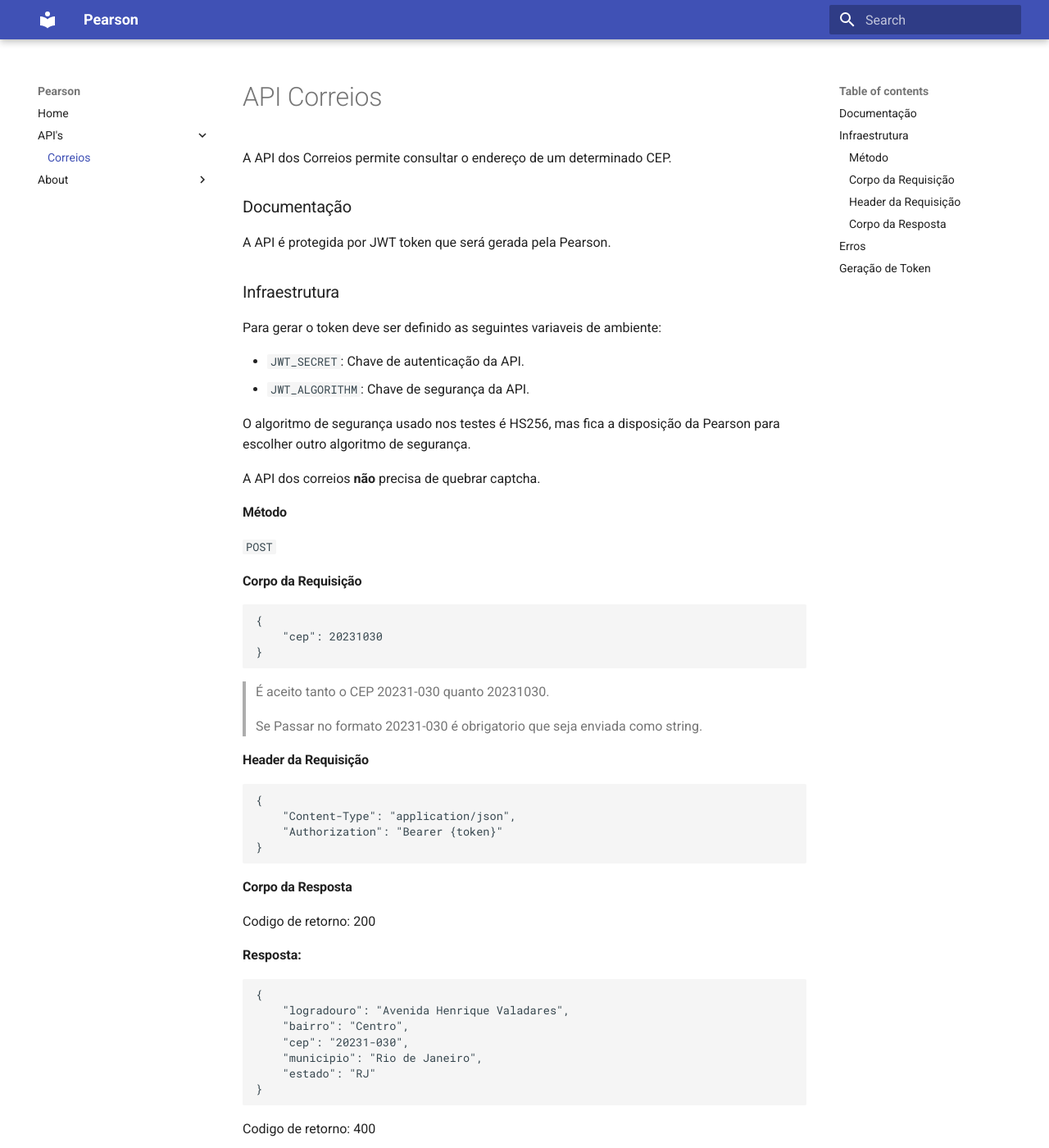
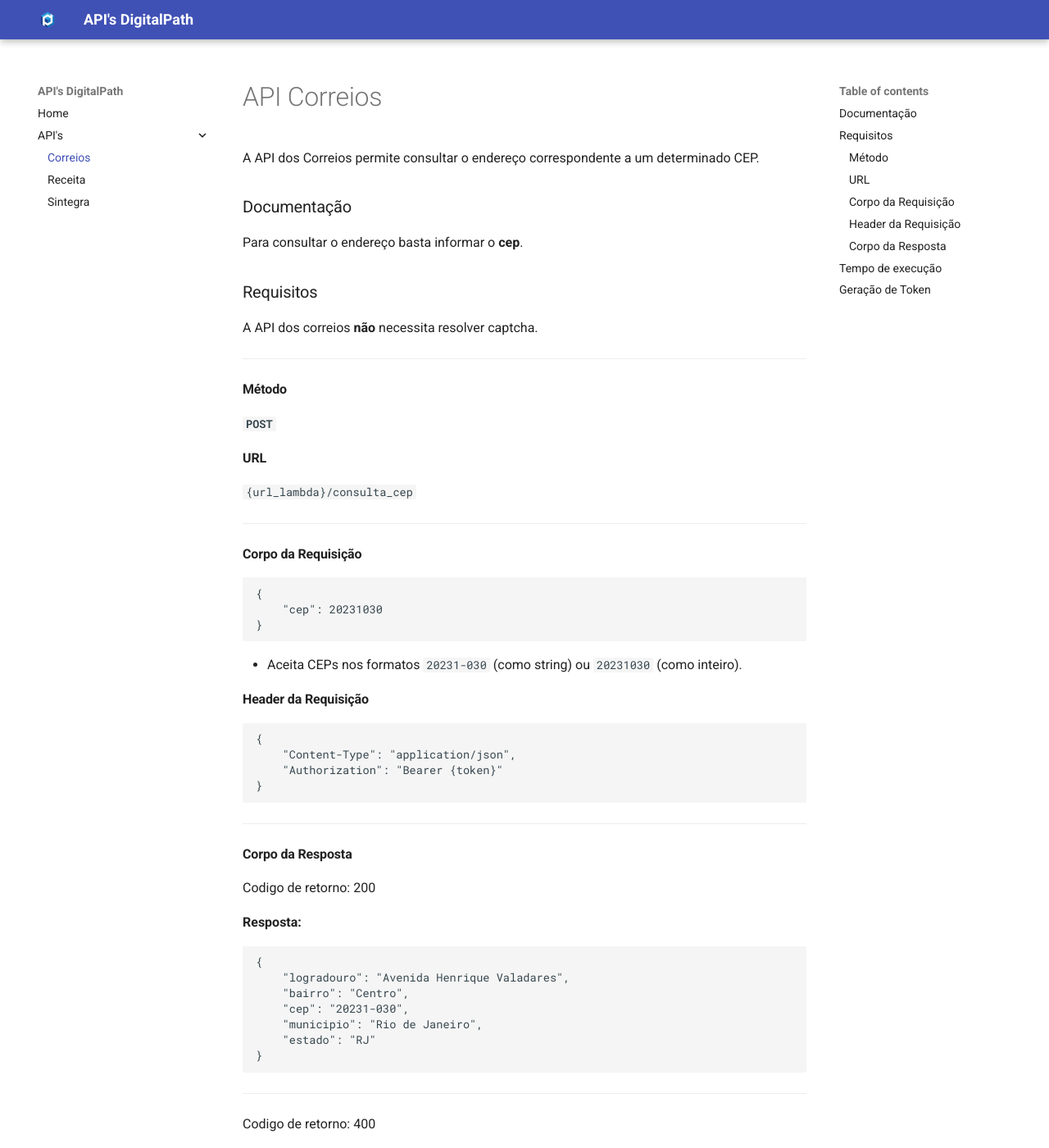
Before and after one commit to digital-path/documentacao-api-pearson, an MkDocs documentation site: the page built from docs/correios.md, in a window 1280 px wide and 1400 px high. Shown: the whole window at 82% size. Built offline with MkDocs 1.6.1 and Material for MkDocs 9.7.7, drawn with Linux system fonts in a browser that asks for light colours; some of the changed text lies outside the part shown.

Commit message:
Mudando a url das apis

````diff
--- a/docs/correios.md
+++ b/docs/correios.md
@@ -1,23 +1,22 @@
 # API Correios
-A API dos Correios permite consultar o endereço de um determinado CEP.
+A API dos Correios permite consultar o endereço correspondente a um determinado CEP.
 
 ### Documentação
 
-A API é protegida por JWT token que será gerada pela Pearson.
+Para consultar o endereço basta informar o **cep**.
 
-### Infraestrutura
-Para gerar o token deve ser definido as seguintes variaveis de ambiente:
+### Requisitos
+A API dos correios **não** necessita resolver captcha.
 
-- `JWT_SECRET`: Chave de autenticação da API.
-- `JWT_ALGORITHM`: Chave de segurança da API.
-
-O algoritmo de segurança usado nos testes é HS256, mas fica a disposição da Pearson para escolher outro algoritmo de segurança.
-
-A API dos correios **não** precisa de quebrar captcha.
+---
 
 #### Método
-`POST`
+**`POST`**
 
+#### URL
+`{url_lambda}/consulta_cep`
+
+---
 
 #### Corpo da Requisição
 ```json
@@ -26,9 +25,9 @@
 }
 ```
 
-> É aceito tanto o CEP 20231-030 quanto 20231030.
->
-> Se Passar no formato 20231-030 é obrigatorio que seja enviada como string.
+- Aceita CEPs nos formatos `20231-030` (como string) ou `20231030` (como inteiro).
+
+
 #### Header da Requisição
 ```json
 {
@@ -36,6 +35,9 @@
     "Authorization": "Bearer {token}"
 }
 ```
+
+---
+
 
 #### Corpo da Resposta
 Codigo de retorno: 200
@@ -50,6 +52,7 @@
     "estado": "RJ"
 }
 ```
+---
 
 Codigo de retorno: 400
 
@@ -61,10 +64,17 @@
 ```
 Motivo da falha: CEP inválido
 
+---
 
+### Tempo de execução
+Nos testes locais, o tempo médio foi de `160 milisegundos`.
 
-### Erros
-Quando um CEP não for informado corretamente, será retornado um erro:
+```mermaid
+pie title Tempo de Execução
+    "Requisição" : 0.2
+    "Extração" : 0.4
+    "Resposta" : 0.2
+```
 
 ### Geração de Token
-Para gerar um token de acesso, basta acessar a API de autenticação da Pearson.
+O token jwt será disponibilizado pela [DigitalPath](https://digitalpath.com.br).
--- a/mkdocs.yml
+++ b/mkdocs.yml
@@ -1,10 +1,15 @@
-site_name: Pearson
+site_name: API's DigitalPath
 theme:
   name: material
+  favicon: assets/digital.png
+  logo: assets/digital.png
+
 nav:
   - Home: 'index.md'
   - "API's":
     - 'Correios': 'correios.md'
-  - About:
-    - 'License': 'license.md'
-    - 'Release Notes': 'release-notes.md'
+    - 'Receita': 'receita.md'
+    - 'Sintegra': 'sintegra.md'
+
+plugins:
+    - mermaid2
````
Also changed, not shown: docs/index.md (+30 -4 lines), docs/receita.md (added, +102 -0 lines), docs/sintegra.md (added, +112 -0 lines), docs/assets/digital.png (added), docs/img/favicon.ico (added).
